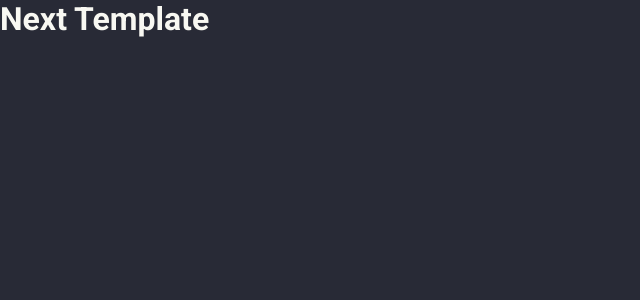
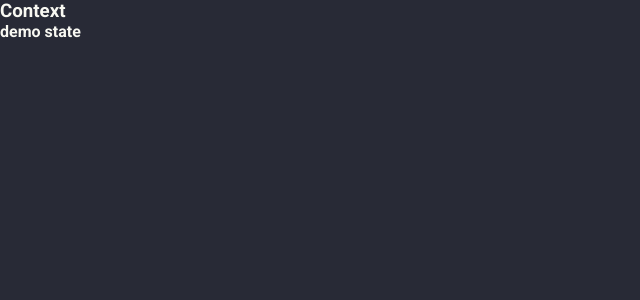
Before and after one commit to arthursakemi/next-template, a Next.js app: page / in a window 1280 px wide. Shown: the top 300 px of the page, without its empty margins (0-640 px from the left). Built offline with nearby package versions, Linux system fonts and the light colour scheme.

Commit message:
adds context template with use

```diff
--- a/next.config.js
+++ b/next.config.js
@@ -1,3 +1,3 @@
 module.exports = {
-  reactStrictMode: true,
+  reactStrictMode: true
 }
--- a/prettier.config.js
+++ b/prettier.config.js
@@ -3,5 +3,6 @@ module.exports = {
   singleQuote: true,
   arrowParens: 'always',
   trailingComma: 'none',
-  endOfLine: 'auto'
+  endOfLine: 'auto',
+  printWidth: 100
 };
--- /dev/null
+++ b/src/context/ContextTemplate.tsx
@@ -0,0 +1,20 @@
+import { createContext, useState, Dispatch, SetStateAction } from 'react';
+
+export type TemplateState = {
+  demoState: string;
+  setDemoState: Dispatch<SetStateAction<string>>;
+};
+
+export const TemplateContext = createContext({} as TemplateState);
+
+export const TemplateProvider: React.FC = ({ children }) => {
+  const [demoState, setDemoState] = useState('demo state');
+
+  const providerValue: TemplateState = { demoState, setDemoState };
+
+  return (
+    <TemplateContext.Provider value={providerValue}>
+      {children}
+    </TemplateContext.Provider>
+  );
+};
--- a/src/pages/_app.tsx
+++ b/src/pages/_app.tsx
@@ -1,13 +1,17 @@
 import { AppProps } from 'next/app';
 import { ThemeProvider } from 'styled-components';
+
+import { TemplateProvider } from '../context/ContextTemplate';
 
 import theme from '../styles/theme';
 import GlobalStyle from '../styles/global';
 
 const MyApp: React.FC<AppProps> = ({ Component, pageProps }) => (
   <ThemeProvider theme={theme}>
-    <GlobalStyle />
-    <Component {...pageProps} />
+    <TemplateProvider>
+      <GlobalStyle />
+      <Component {...pageProps} />
+    </TemplateProvider>
   </ThemeProvider>
 );
 export default MyApp;
--- a/src/pages/index.tsx
+++ b/src/pages/index.tsx
@@ -1,14 +1,22 @@
 import Head from 'next/head';
+import { useContext } from 'react';
 
-const Home: React.FC = () => (
+import { TemplateContext } from '../context/ContextTemplate';
+
+const Home: React.FC = () => {
+  const { demoState } = useContext(TemplateContext);
+
+  return (
     <div>
       <Head>
         <title>Next Template</title>
       </Head>
       <main>
-      <h1>Next Template</h1>
+        <h3>Context</h3>
+        <h4>{demoState}</h4>
       </main>
     </div>
   );
+};
 
 export default Home;
--- a/src/styles/theme.ts
+++ b/src/styles/theme.ts
@@ -2,7 +2,15 @@ const theme = {
   colors: {
     background: '#282a36',
     text: '#f8f8f2',
-    primary: '#bd93f9'
+    primary: '#bd93f9',
+    green: '#50fa7b',
+    red: '#ff5555',
+    cyan: '#8be9fd',
+    secondaryBackground: '#44475a',
+    orange: '#ffb86c',
+    yellow: '#f1fa8c',
+    blue: '#6272a4',
+    pink: '#ff79c6'
   }
 };
 
```
Lines whose indentation alone changed are shown as unchanged.
